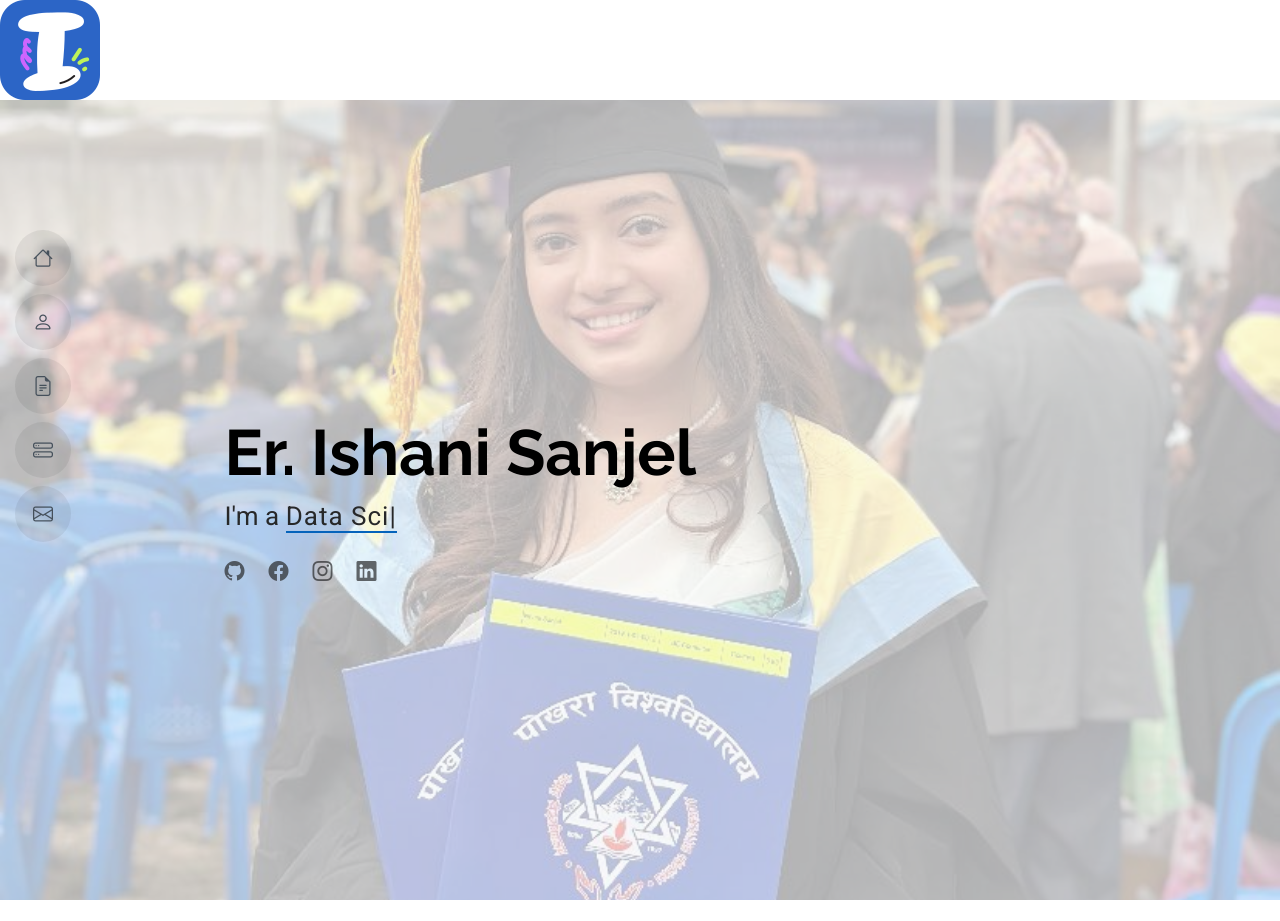
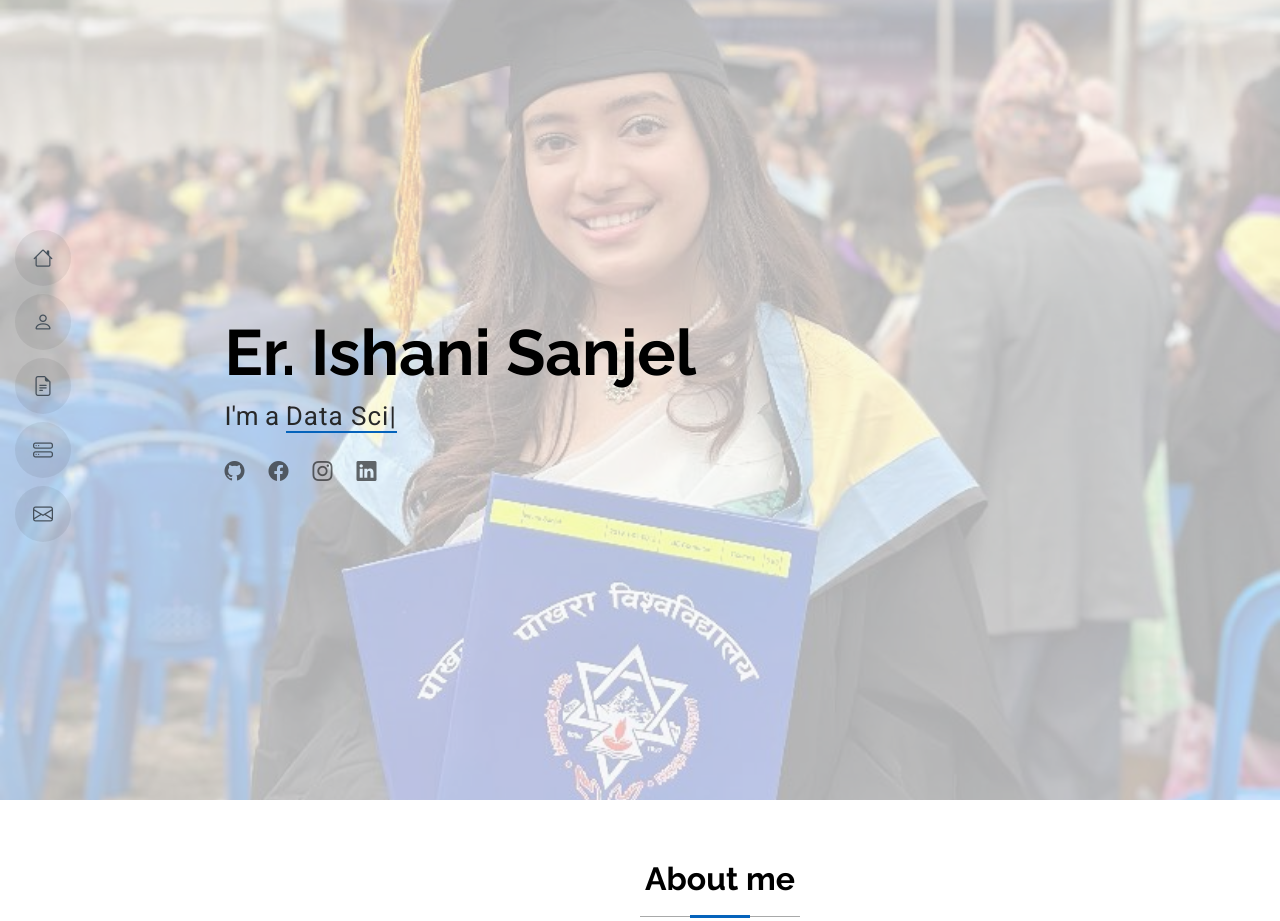
Before and after one commit to Ishani-7/My_Website, a plain HTML site: page index.html in a window 1280 px wide. Shown: the top 921 px of the page. Drawn offline with Linux system fonts and the light colour scheme.

Commit message:
Logo changes

```diff
--- a/index.html
+++ b/index.html
@@ -12,8 +12,6 @@
 
   <!-- Favicons -->
   <link href="assets/img/icons.png" rel="icon">
-  <a href="index.html" class="logo">
-    <img src="assets/img/icons.png" alt="Logo"></a>
   <link type="image/png" sizes="16x16" rel="icon" href="assets/img/icons8-i-16.png">
   <link rel="icon" sizes="180x180" href="assets/img//icons.png">
   <link rel="icon" type="image/png" sizes="192x192" href="assets/img//icons.png>
```
